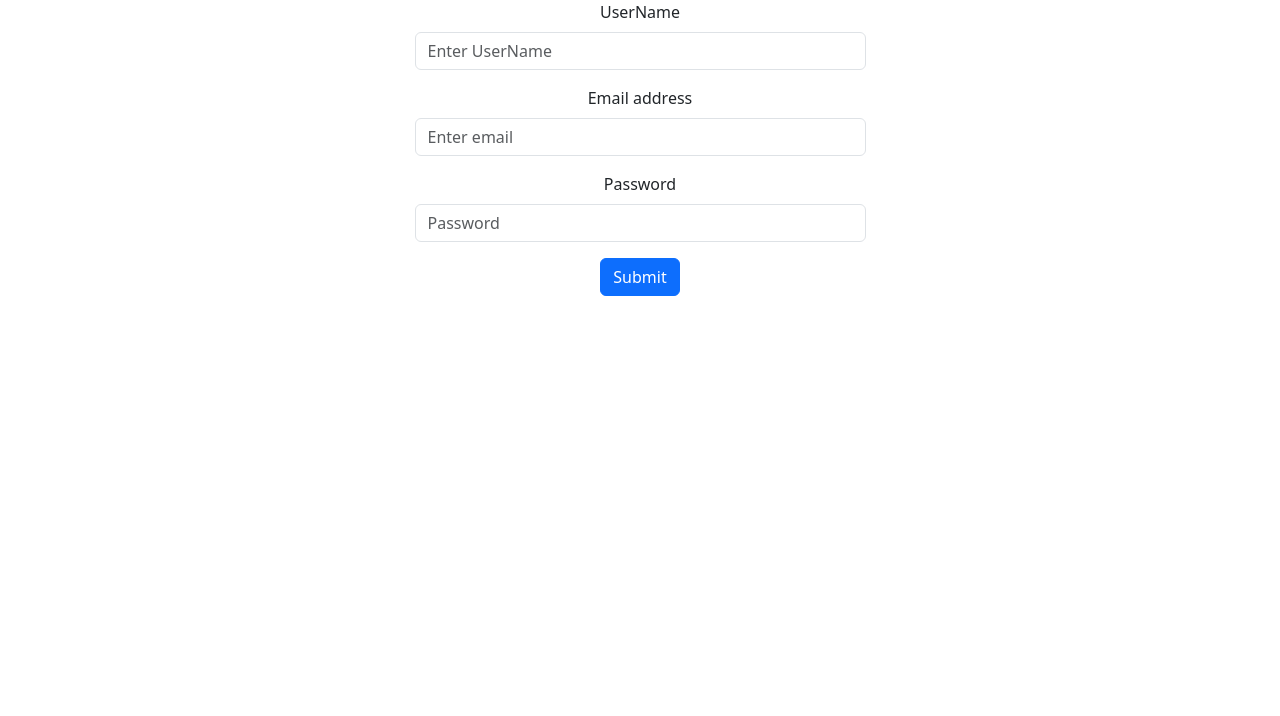
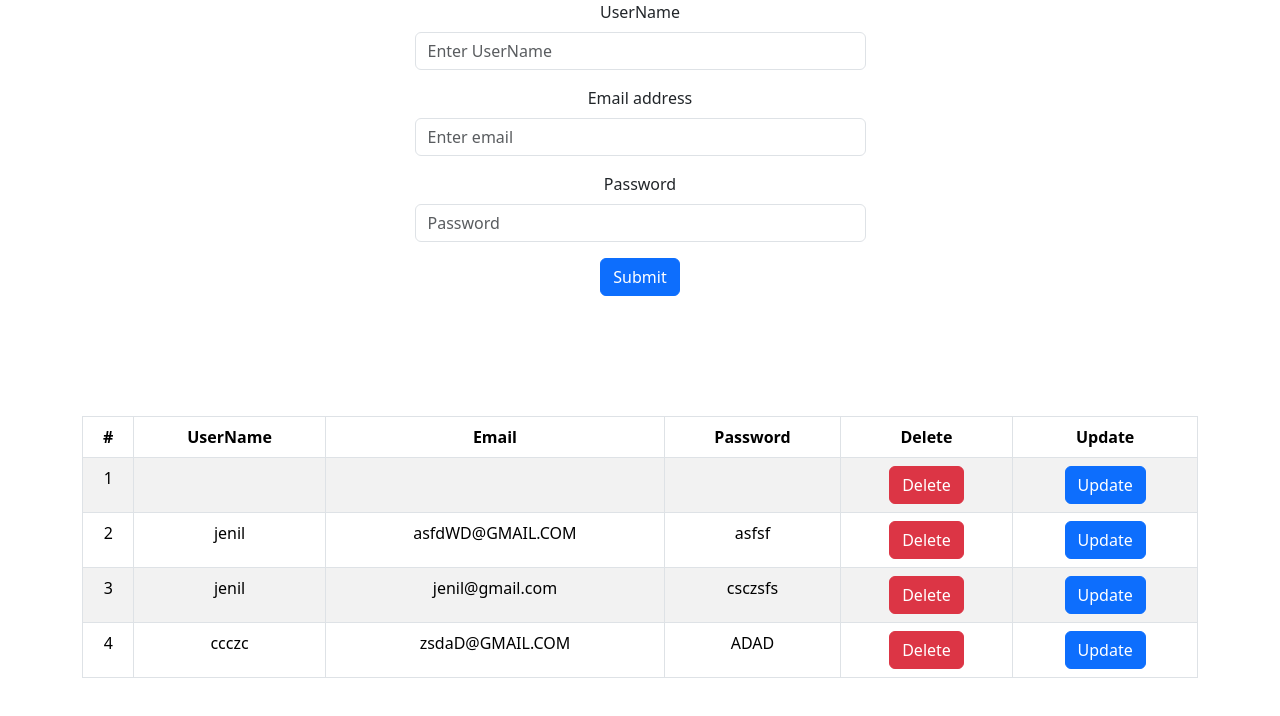
Before and after one commit to rohit9github/json-server_crud_pr, a React (Create React App) app in the folder api-crudopration/: page / in a window 1280 px wide. Shown: the top 716 px of the page. Built offline with nearby package versions, Linux system fonts and the light colour scheme; data requests are answered from the project's data file.

Commit message:
add code changes

```diff
--- a/api-crudopration/db.json
+++ b/api-crudopration/db.json
@@ -1,22 +1,49 @@
 {
   "data": [
     {
-      "id": "bb7c",
-      "userName": "rohit",
-      "mail": "rohit@gmail.com",
-      "pass": "RCg123##2"
+      "0": {
+        "id": "7bbf",
+        "userName": "rohit",
+        "mail": "rohit@gmail.com",
+        "pass": "asf"
+      },
+      "1": {
+        "id": "0677",
+        "userName": "jenil",
+        "mail": "asfdWD@GMAIL.COM",
+        "pass": "asfsf"
+      },
+      "2": {
+        "id": "6c86",
+        "userName": "jenil",
+        "mail": "jenil@gmail.com",
+        "pass": "csczsfs"
+      },
+      "3": {
+        "id": "a63b",
+        "userName": "ccczc",
+        "mail": "zsdaD@GMAIL.COM",
+        "pass": "ADAD"
+      },
+      "id": "7bbf"
     },
     {
-      "id": "9d6c",
+      "id": "0677",
+      "userName": "jenil",
+      "mail": "asfdWD@GMAIL.COM",
+      "pass": "asfsf"
+    },
+    {
+      "id": "6c86",
       "userName": "jenil",
       "mail": "jenil@gmail.com",
-      "pass": "ddd"
+      "pass": "csczsfs"
     },
     {
-      "id": "297c",
-      "userName": "gohil",
-      "mail": "gohil@gmail.com",
-      "pass": "dfgsdfgf"
+      "id": "a63b",
+      "userName": "ccczc",
+      "mail": "zsdaD@GMAIL.COM",
+      "pass": "ADAD"
     }
   ]
 }
--- a/api-crudopration/src/Components/Home.jsx
+++ b/api-crudopration/src/Components/Home.jsx
@@ -1,15 +1,17 @@
-import { useState } from "react";
+import { useEffect, useState } from "react";
 import 'bootstrap/dist/css/bootstrap.min.css';
 import Form from 'react-bootstrap/Form';
 import Container from 'react-bootstrap/Container';
 import Row from 'react-bootstrap/Row';
 import Col from 'react-bootstrap/Col';
 import Button from 'react-bootstrap/Button';
+import Table from 'react-bootstrap/Table';
 
 
 function Home() {
 
     let [data, setData] = useState({});
+    let [users, setUsers] = useState([]);
 
     let getValue = (e) => {
         let name = e.target.name;
@@ -28,6 +30,53 @@ function Home() {
             .catch(() => {
                 alert("something wrong")
             })
+    }
+
+    useEffect(() => {
+        getData()
+    }, [setUsers]);
+
+    let getData = () => {
+        fetch("http://localhost:3000/data", {
+            method: "GET"
+        }).then(async (res) => {
+            let arr = await res.json();
+            console.log(arr);
+            setUsers(arr);
+        })
+    }
+
+    let deleteUser = (id) => {
+
+        //    ( /// *** FIRST METHOD *** /// )   //
+
+        // let pos = users.findIndex((v, i) => v.id == id);
+        // console.log(pos)
+        // if (pos != -1) {
+        //     fetch(`http://localhost:3000/data/${id}`,{
+        //         method:"DELETE"
+        //     }).then((res)=>{
+        //         return getData();
+        //     })
+        // }
+
+        // ( /// *** SECOND METHOD *** ///)
+
+        fetch(`http://localhost:3000/data/${id}`, {
+            method: "DELETE"
+        }).then(async (res) => {
+            return getData();
+        })
+    }
+
+
+    let updateUser = (id) => {
+        fetch(`http://localhost:3000/data/${id}`,{
+            method:"PUT",
+            body:JSON.stringify(users)
+        }).then(()=>{
+
+        })
     }
 
     return (
@@ -53,6 +102,40 @@ function Home() {
                         </Form>
                     </Col>
                 </Row>
+
+            <br/><br/><br/><br/><br/>
+
+
+                <Table striped bordered hover>
+                    <thead>
+                        <tr>
+                            <th>#</th>
+                            <th>UserName</th>
+                            <th>Email</th>
+                            <th>Password</th>
+                            <th>Delete</th>
+                            <th>Update</th>
+                        </tr>
+                    </thead>
+                    <tbody>
+                        {users.map((v, i) => {
+                            return (
+                                <tr key={i}>
+                                    <td>{++i}</td>
+                                    <td>{v.userName}</td>
+                                    <td>{v.mail}</td>
+                                    <td>{v.pass}</td>
+                                    <td>
+                                        <Button type='button' onClick={() => deleteUser(v.id)} variant="danger">Delete</Button>
+                                    </td>
+                                    <td>
+                                        <Button variant="primary" type='button' onClick={() => updateUser(v.id)}>Update</Button>
+                                    </td>
+                                </tr>
+                            )
+                        })}
+                    </tbody>
+                </Table>
             </Container>
 
         </>
--- a/api-crudopration/src/Components/View.jsx
+++ b/api-crudopration/src/Components/View.jsx
@@ -2,46 +2,18 @@ import 'bootstrap/dist/css/bootstrap.min.css';
 import Table from 'react-bootstrap/Table';
 import Container from 'react-bootstrap/Container';
 import { useEffect, useState } from 'react';
+import Button from 'react-bootstrap/Button';
 
 function View() {
 
-    let [users, setUsers] = useState([]);
 
-    useEffect(() => {
-        fetch("http://localhost:3000/data", {
-            method: "GET"
-        }).then(async (res) => {
-            let arr = await res.json();
-            console.log(arr);
-            setUsers(arr);
-        })
-    }, [])
+
+
 
     return (
         <>
             <Container>
-                <Table striped bordered hover>
-                    <thead>
-                        <tr>
-                            <th>#</th>
-                            <th>UserName</th>
-                            <th>Email</th>
-                            <th>Password</th>
-                        </tr>
-                    </thead>
-                    <tbody>
-                        {users.map((v, i) => {
-                            return (
-                                <tr>
-                                    <td>{++i}</td>
-                                    <td>{v.userName}</td>
-                                    <td>{v.mail}</td>
-                                    <td>{v.pass}</td>
-                                </tr>
-                            )
-                        })}
-                    </tbody>
-                </Table>
+
             </Container>
         </>
     )
```
